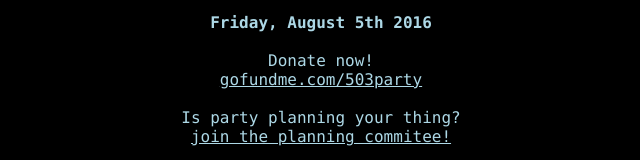
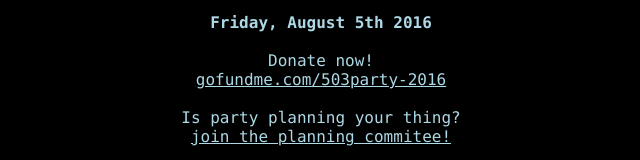
Before and after one commit to pierce403/503.party, a plain HTML site: page index.html in a window 1280 px wide. Shown: the part 154-314 px from the top of the page, without its empty margins (319-959 px from the left). Drawn offline with Linux system fonts and the light colour scheme.

Commit message:
Update index.html
added the thing to the thing

```diff
--- a/index.html
+++ b/index.html
@@ -34,7 +34,7 @@
       -->
 
       <br>
-      Donate now!<br><a href="https://gofundme.com/503party-2016">gofundme.com/503party</a>
+      Donate now!<br><a href="https://gofundme.com/503party-2016">gofundme.com/503party-2016</a>
       <!--
       <br>Party has been fully funded!  Thanks everyone!
       -->
```
